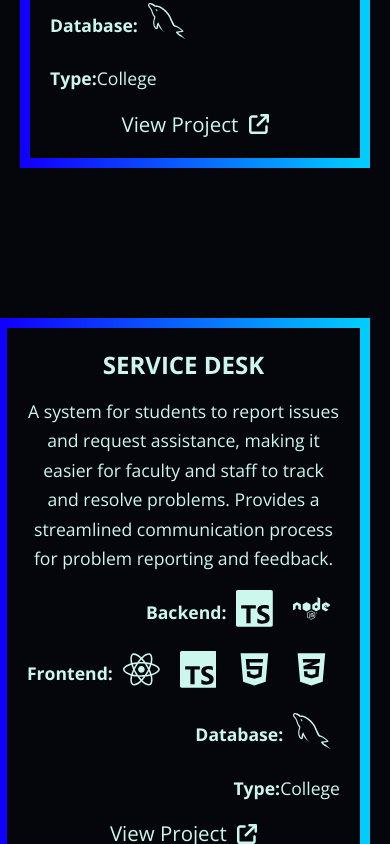
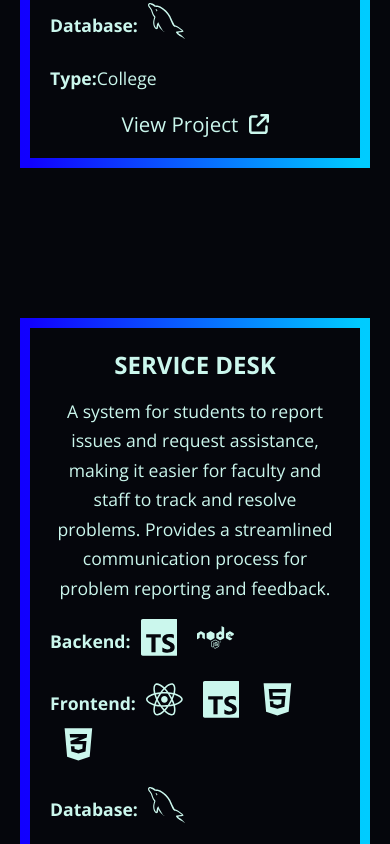
Before and after one commit to joaogabgr/Portifolio, a React (Create React App) app: page /projects in a window 390 px wide. Shown: the part 1156-2000 px from the top of the page. Built offline with nearby package versions, Linux system fonts and the light colour scheme.

Commit message:
style: Arrumando pequeno erro na responsividade da pagina projetos.

```diff
--- a/src/components/ProjectsComponent/styles.css
+++ b/src/components/ProjectsComponent/styles.css
@@ -91,6 +91,12 @@ section#projects .project a:hover {
 
     section#projects .project:nth-child(odd) p {
         text-align: center;
+        justify-content: flex-start;
+        flex-wrap: wrap;
+    }
+
+    section#projects .project p {
+        flex-wrap: wrap;
     }
 
     section#projects .project {
```
